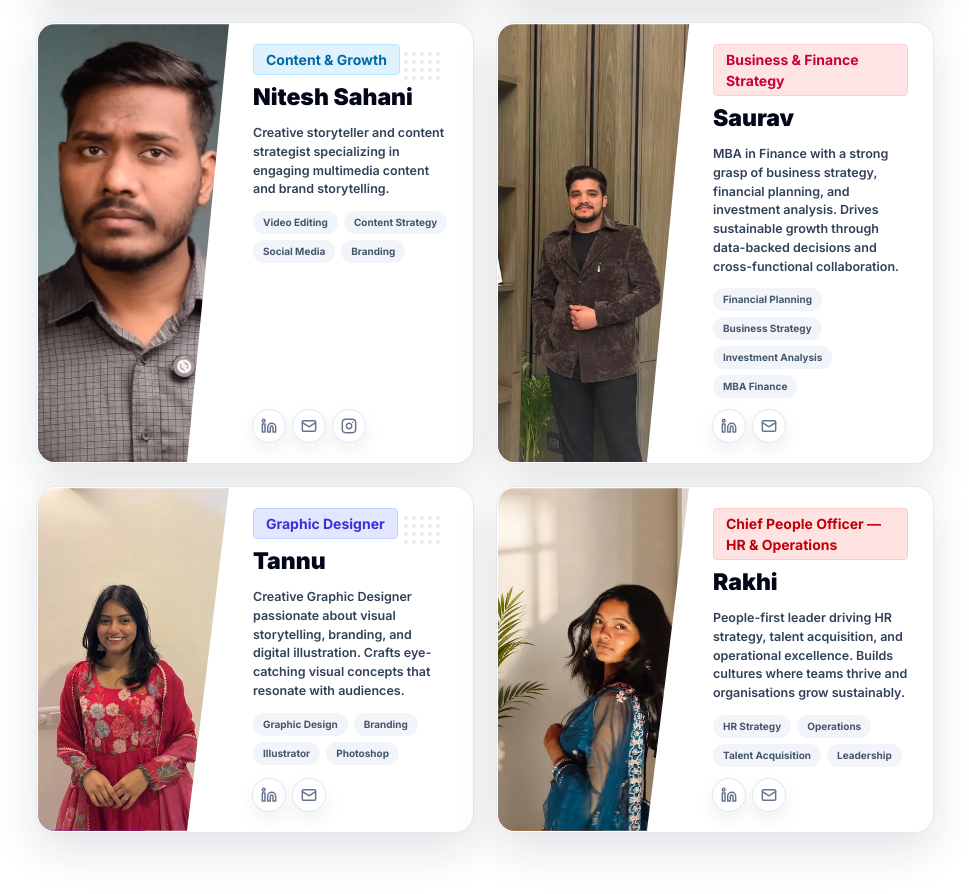
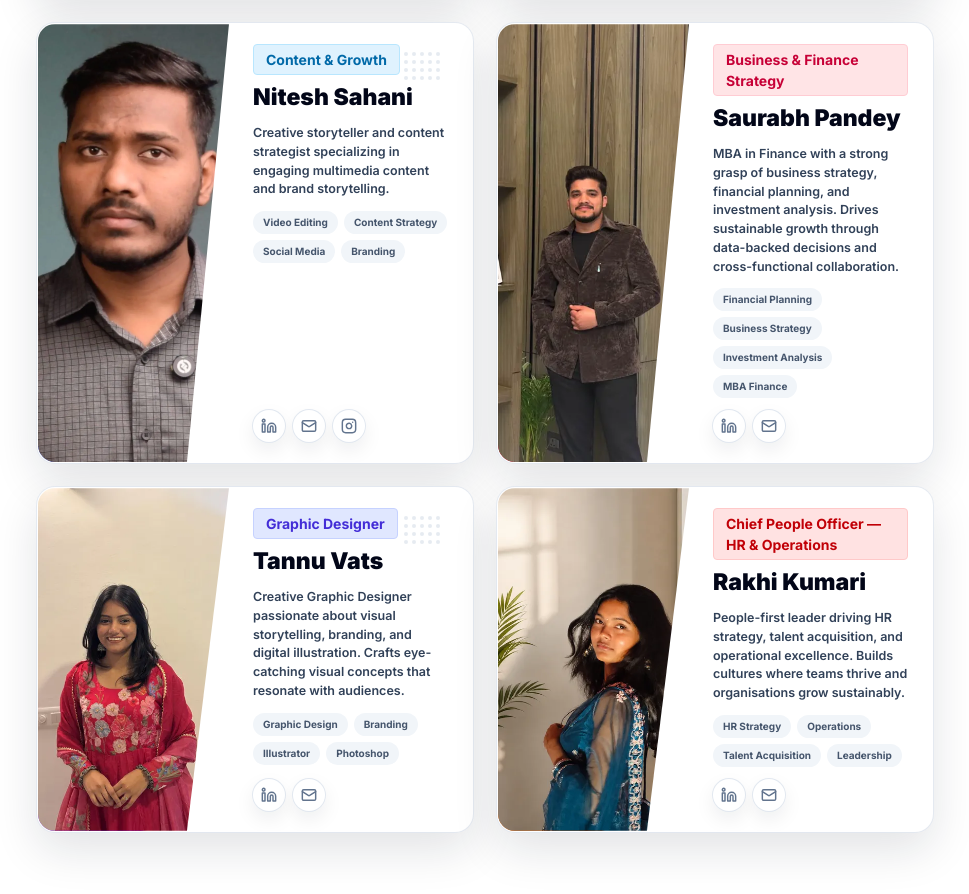
Before and after one commit to spritualrahul/IgniteX, a Next.js app in the folder my-app/: page /team in a window 1280 px wide. Shown: the part 1849-2743 px from the top of the page, without its empty margins (155-1124 px from the left). Built offline with nearby package versions, Linux system fonts and the light colour scheme.

Commit message:
added team section

```diff
--- a/my-app/src/components/TeamSection.tsx
+++ b/my-app/src/components/TeamSection.tsx
@@ -216,13 +216,13 @@ export const teamMembers: TeamMember[] = [
     },
   },
   {
-    name: 'Saurav',
+    name: 'Saurabh Pandey',
     role: 'Business & Finance Strategy',
     image: {
       src: '/Saurav.webp',
       width: 500,
       height: 500,
-      alt: 'Saurav - Full Stack Developer',
+      alt: 'Saurabh Pandey - Business & Finance Strategy',
       loading: 'lazy',
     },
     bio: 'MBA in Finance with a strong grasp of business strategy, financial planning, and investment analysis. Drives sustainable growth through data-backed decisions and cross-functional collaboration.',
@@ -234,13 +234,13 @@ export const teamMembers: TeamMember[] = [
     },
   },
   {
-    name: 'Tannu',
+    name: 'Tannu Vats',
     role: 'Graphic Designer',
     image: {
       src: '/Tannu.webp',
       width: 500,
       height: 500,
-      alt: 'Tannu - Graphic Designer',
+      alt: 'Tannu Vats - Graphic Designer',
       loading: 'lazy',
     },
     bio: 'Creative Graphic Designer passionate about visual storytelling, branding, and digital illustration. Crafts eye-catching visual concepts that resonate with audiences.',
@@ -252,13 +252,13 @@ export const teamMembers: TeamMember[] = [
     },
   },
   {
-    name: 'Rakhi',
+    name: 'Rakhi Kumari',
     role: 'Chief People Officer — HR & Operations',
     image: {
       src: '/images/team/Rakhi.webp',
       width: 500,
       height: 500,
-      alt: 'Rakhi - Chief People Officer, HR & Operations',
+      alt: 'Rakhi Kumari - Chief People Officer, HR & Operations',
       loading: 'lazy',
     },
     bio: 'People-first leader driving HR strategy, talent acquisition, and operational excellence. Builds cultures where teams thrive and organisations grow sustainably.',
```
